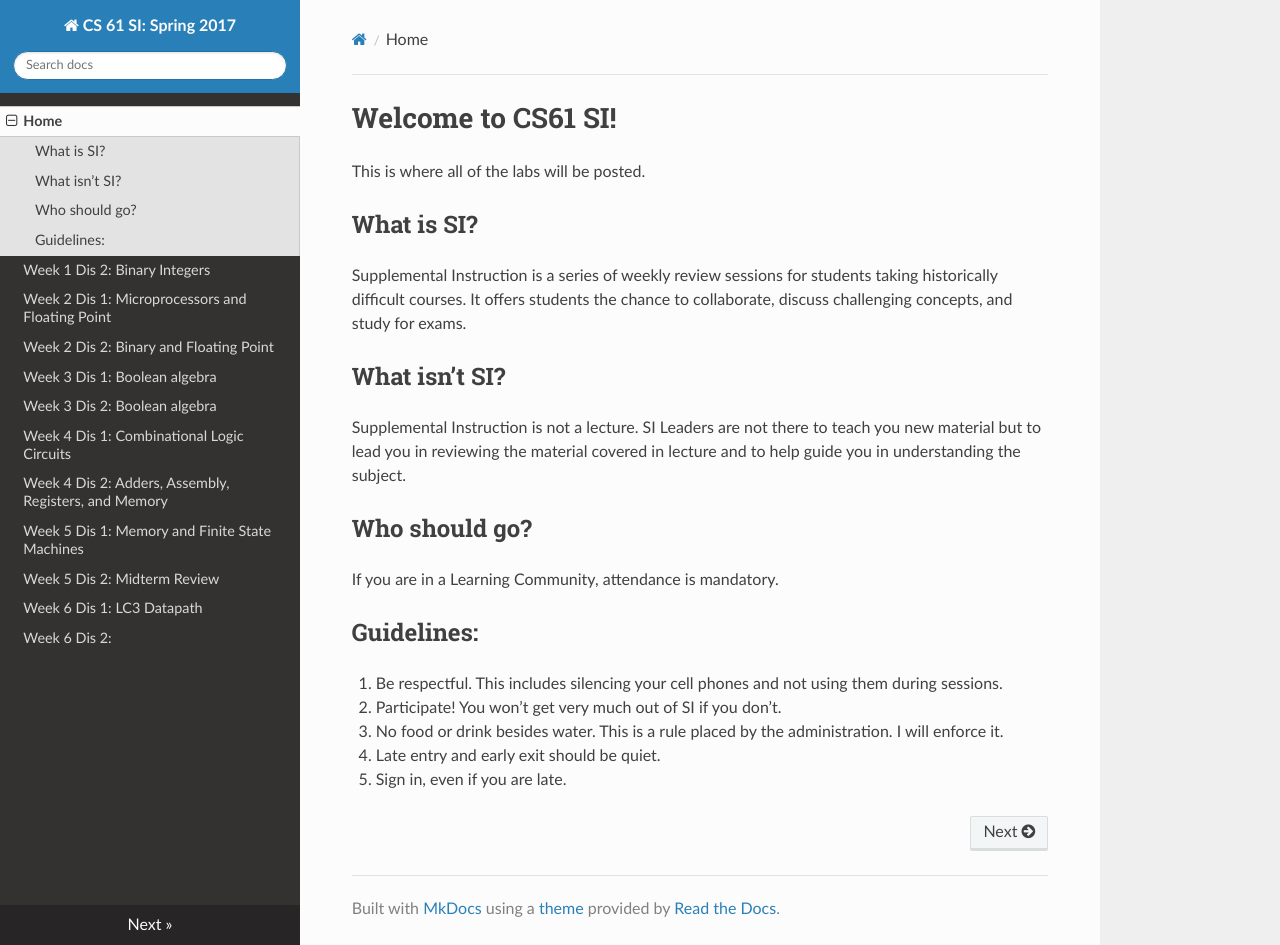
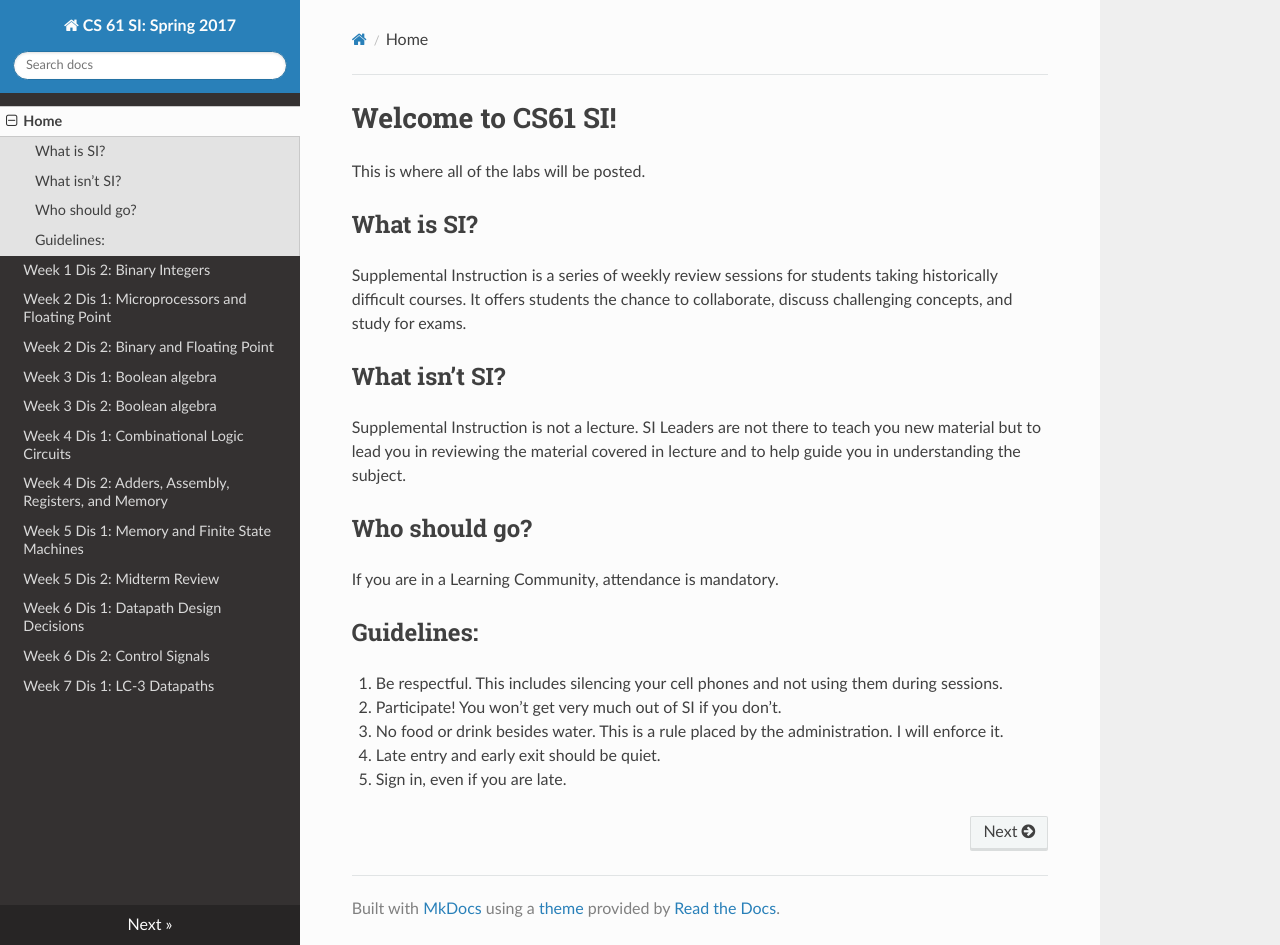
Before and after one commit to cs-si-ucr/cs61, an MkDocs documentation site: the page built from docs/index.md, in a window 1280 px wide and 945 px high. Built offline with MkDocs 1.6.1, drawn with Linux system fonts in a browser that asks for light colours; nearby versions of some CDN libraries; old or Windows-style settings are respelled for this version of MkDocs.

Commit message:
week7 dis1

```diff
--- a/mkdocs.yml
+++ b/mkdocs.yml
@@ -10,6 +10,7 @@ pages:
     - [dis04_2.md, "Week 4 Dis 2: Adders, Assembly, Registers, and Memory"]
     - [dis05_1.md, "Week 5 Dis 1: Memory and Finite State Machines"]
     - [dis05_2.md, "Week 5 Dis 2: Midterm Review"]
-    - [dis06_1.md, "Week 6 Dis 1: LC3 Datapath"]
-    - [dis06_2.md, "Week 6 Dis 2: "]
+    - [dis06_1.md, "Week 6 Dis 1: Datapath Design Decisions"]
+    - [dis06_2.md, "Week 6 Dis 2: Control Signals"]
+    - [dis07_1.md, "Week 7 Dis 1: LC-3 Datapaths"]
 theme: readthedocs
```
Also changed, not shown: docs/dis07_1.md (added, +27 -0 lines).
